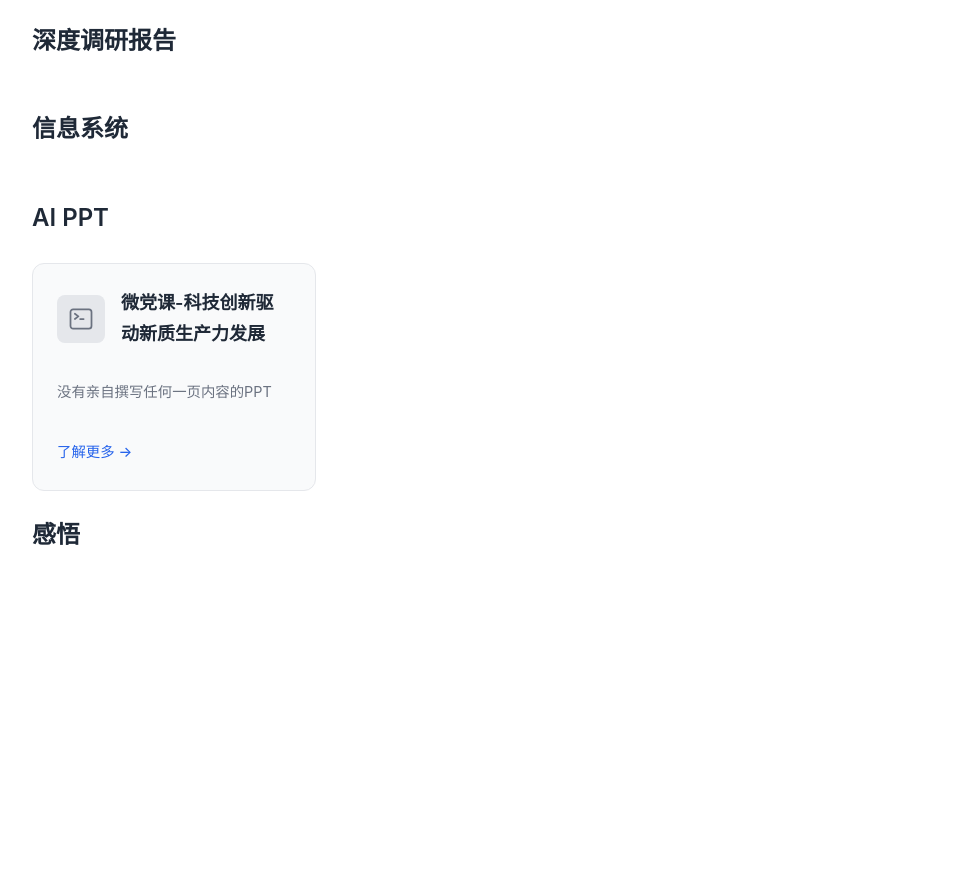
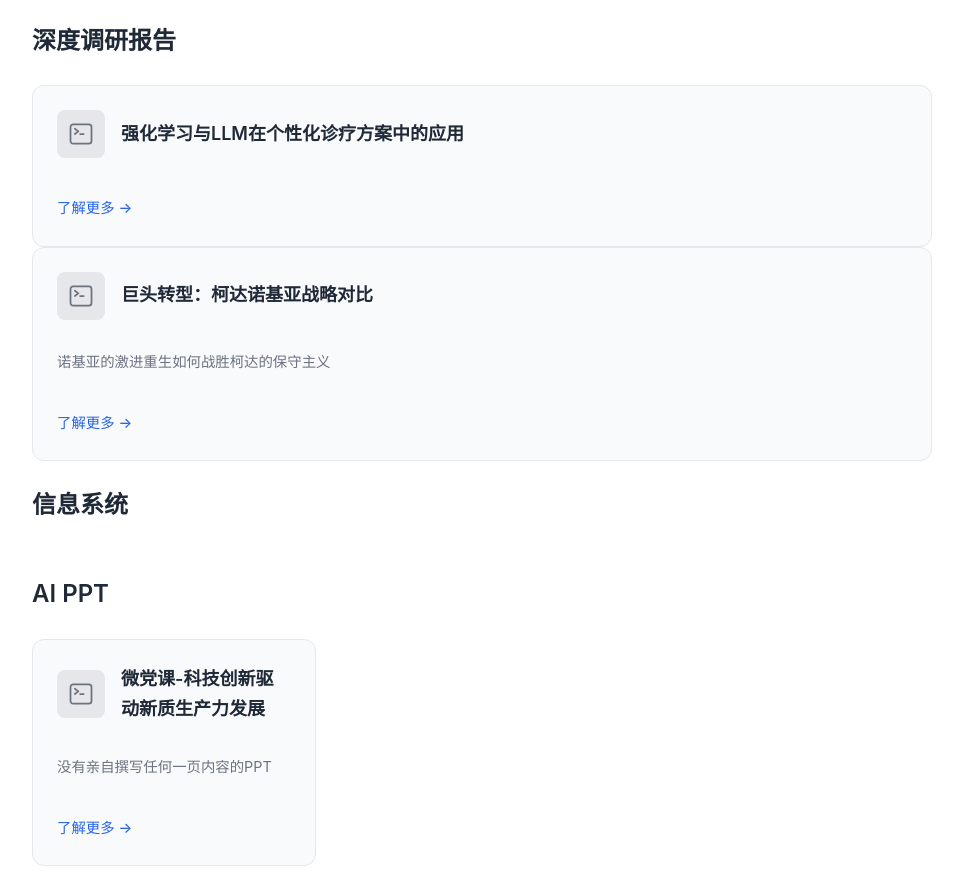
Before and after one commit to DreamerHua/homepage-projects, a plain HTML site: page index.html in a window 1280 px wide. Shown: the part 1250-2135 px from the top of the page, without its empty margins (158-1121 px from the left). Before the commit the page ends 1869 px from the top, so only its background shows below. Drawn offline with Linux system fonts and the light colour scheme.

Commit message:
添加深度调研栏目下的项目

```diff
--- a/index.html
+++ b/index.html
@@ -428,8 +428,35 @@
             <!-- --- 深度调研报告项目区 --- -->
             <section id="research" class="project-section">
                 <h3>深度调研报告</h3>
-                <div class="project-grid">
-                    <!-- 暂无项目，这是一个占位符 -->
+
+                <!-- 项目卡片：AI礼物推荐助手 -->
+                <div class="project-card">
+                    <div class="card-header">
+                        <div class="card-icon">
+                            <!-- 通用图标 -->
+                            <svg xmlns="http://www.w3.org/2000/svg" fill="none" viewBox="0 0 24 24" stroke-width="1.5" stroke="currentColor"><path stroke-linecap="round" stroke-linejoin="round" d="M6.75 7.5l3 2.25-3 2.25m4.5 0h3m-9 8.25h13.5A2.25 2.25 0 0021 18V6a2.25 2.25 0 00-2.25-2.25H5.25A2.25 2.25 0 003 6v12a2.25 2.25 0 002.25 2.25z" /></svg>
+                        </div>
+                        <h4 class="card-title">强化学习与LLM在个性化诊疗方案中的应用</h4>
+                    </div>
+                    <!-- <p class="card-description">告别“礼物挑选困难症”</p> -->
+                    <div class="card-footer">
+                        <a href="https://docs.google.com/document/d/1o_4o3Ay5S-xVxiQhMe9ElTrLlqByrH_6L1eDCzUlclM/edit?tab=t.0" target="_blank">了解更多 &rarr;</a>
+                    </div>
+                </div>
+
+                <!-- 项目卡片：柯达诺基亚战略对比 -->
+                <div class="project-card">
+                    <div class="card-header">
+                        <div class="card-icon">
+                            <!-- 通用图标 -->
+                            <svg xmlns="http://www.w3.org/2000/svg" fill="none" viewBox="0 0 24 24" stroke-width="1.5" stroke="currentColor"><path stroke-linecap="round" stroke-linejoin="round" d="M6.75 7.5l3 2.25-3 2.25m4.5 0h3m-9 8.25h13.5A2.25 2.25 0 0021 18V6a2.25 2.25 0 00-2.25-2.25H5.25A2.25 2.25 0 003 6v12a2.25 2.25 0 002.25 2.25z" /></svg>
+                        </div>
+                        <h4 class="card-title">巨头转型：柯达诺基亚战略对比</h4>
+                    </div>
+                    <p class="card-description">诺基亚的激进重生如何战胜柯达的保守主义</p>
+                    <div class="card-footer">
+                        <a href="https://docs.google.com/document/d/1o_4o3Ay5S-xVxiQhMe9ElTrLlqByrH_6L1eDCzUlclM/edit?tab=t.0" target="_blank">了解更多 &rarr;</a>
+                    </div>
                 </div>
             </section>
 
```
